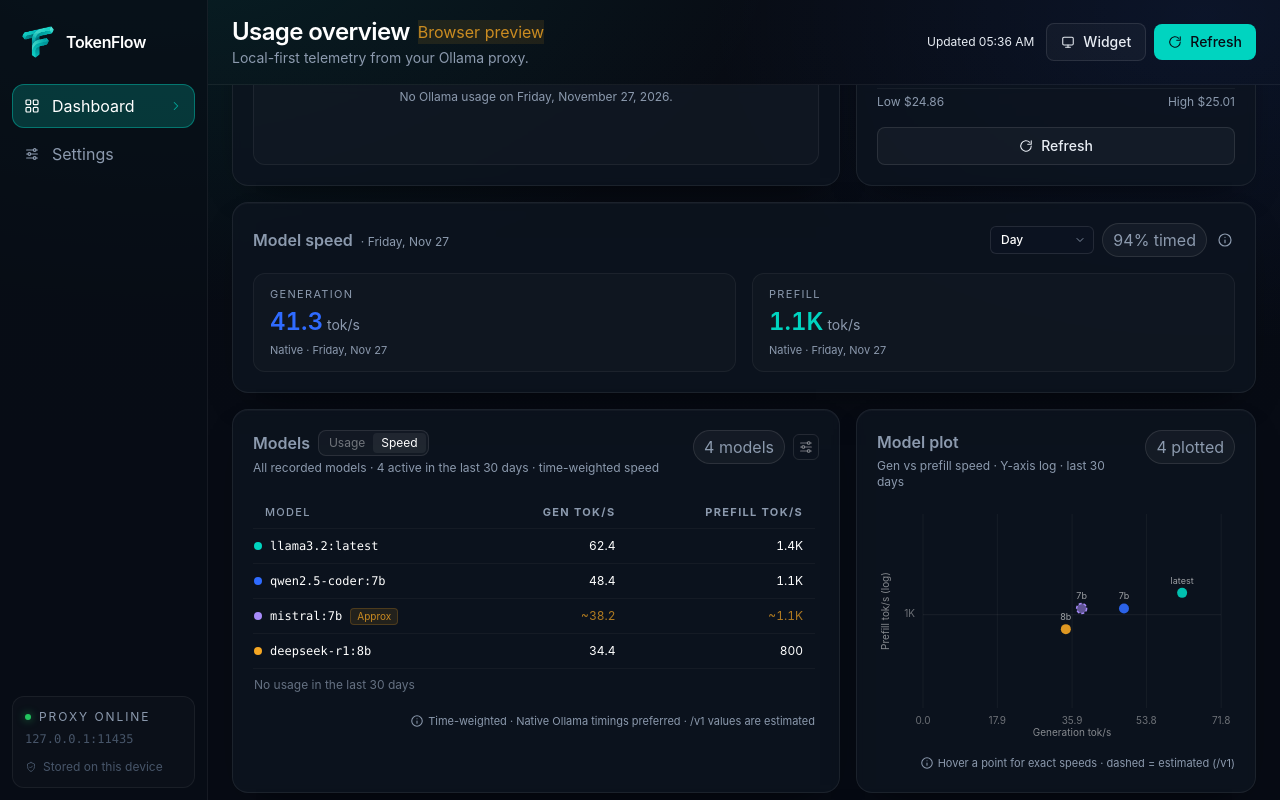
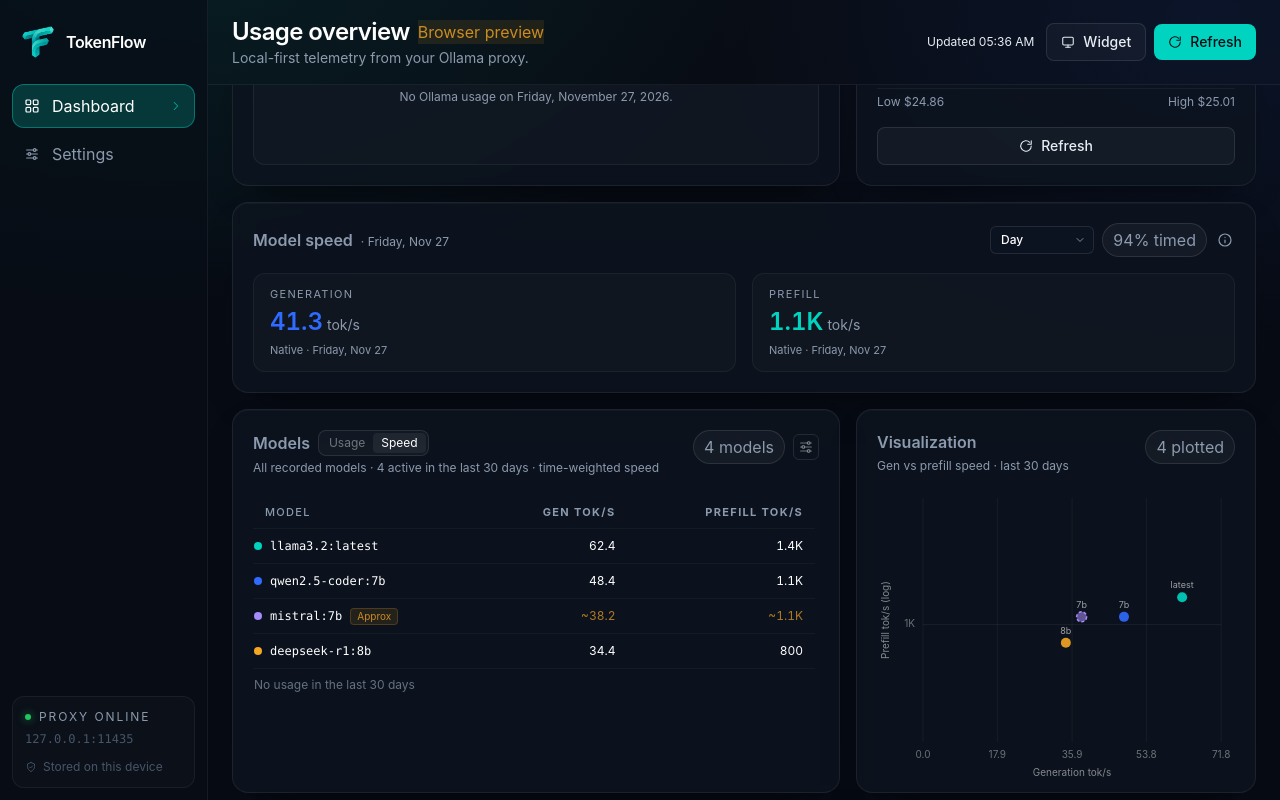
Before and after one commit to siddheshgunjal/TokenFlow, a React (Vite) app: page / in a window 1280 px wide. Both pictures are taken after a click on the tab "Speed". Built offline with nearby package versions, Linux system fonts and the light colour scheme.

Commit message:
Make plots size to container

```diff
--- a/src/components/ModelPlotCard.tsx
+++ b/src/components/ModelPlotCard.tsx
@@ -5,8 +5,7 @@ import { colorForModel, type ModelColor } from "../lib/modelColors";
 import type { ModelPerformanceEntry, ModelUsage } from "../lib/types";
 import { Icon } from "./Icons";
 
-/** Fixed plot height in px; the width is measured from the container. */
-const PLOT_HEIGHT = 236;
+/** Fixed plot area measured from the container; both axes are measured. */
 const MARGIN = { top: 12, right: 14, bottom: 30, left: 46 };
 
 interface Hover {
@@ -46,6 +45,7 @@ export function ModelPlotCard({
 }) {
   const containerRef = useRef<HTMLDivElement>(null);
   const [width, setWidth] = useState(0);
+  const [height, setHeight] = useState(0);
   const [hover, setHover] = useState<Hover | null>(null);
 
   useLayoutEffect(() => {
@@ -53,20 +53,22 @@ export function ModelPlotCard({
     if (!el) return;
     const ro = new ResizeObserver((entries) => {
       setWidth(entries[0].contentRect.width);
+      setHeight(entries[0].contentRect.height);
     });
     ro.observe(el);
     setWidth(el.clientWidth);
+    setHeight(el.clientHeight);
     return () => ro.disconnect();
   }, []);
 
   const plotW = Math.max(0, width - MARGIN.left - MARGIN.right);
-  const plotH = PLOT_HEIGHT - MARGIN.top - MARGIN.bottom;
+  const plotH = Math.max(0, height - MARGIN.top - MARGIN.bottom);
 
   const isSpeed = tab === "speed";
 
   const subtitle = isSpeed
-    ? `Gen vs prefill speed · Y-axis log · last ${rangeDays} days`
-    : "Cache hit rate by model · token-weighted";
+    ? `Gen vs prefill speed · last ${rangeDays} days`
+    : "Cache hit rate by model";
 
   // ---- Usage tab: bar chart of cache hit rate, in Usage-list order ----
   const bars = useMemo(
@@ -155,7 +157,7 @@ export function ModelPlotCard({
     <section className="card flex h-full min-h-0 flex-col p-5">
       <div className="flex items-start justify-between gap-3 shrink-0">
         <div className="min-w-0">
-          <h2 className="text-base font-semibold text-muted">Model plot</h2>
+          <h2 className="text-base font-semibold text-muted">Visualization</h2>
           <p className="mt-1 text-xs text-muted">{subtitle}</p>
         </div>
         {isSpeed && (
@@ -202,7 +204,7 @@ export function ModelPlotCard({
             <>
               <svg
                 width={width}
-                height={PLOT_HEIGHT}
+                height={height}
                 className="overflow-visible"
                 role="img"
                 aria-label={
@@ -261,17 +263,6 @@ export function ModelPlotCard({
           )}
         </div>
       )}
-
-      <p className="mt-2 flex items-center justify-end gap-1 text-[11px] text-muted">
-        <span className="inline-flex items-center">
-          <Icon name="info" className="h-3.5 w-3.5" />
-        </span>
-        <span>
-          {isSpeed
-            ? "Hover a point for exact speeds · dashed = estimated (/v1)"
-            : "Hover a bar for the model's cache hit rate"}
-        </span>
-      </p>
     </section>
   );
 }
@@ -365,7 +356,7 @@ function SpeedPlot({
       {/* Axis titles */}
       <text
         x={MARGIN.left + plotW / 2}
-        y={PLOT_HEIGHT - 2}
+        y={MARGIN.top + plotH + 34}
         textAnchor="middle"
         className="fill-white/50 text-[10px]"
       >
--- a/src/components/ModelSpeedList.tsx
+++ b/src/components/ModelSpeedList.tsx
@@ -1,10 +1,9 @@
 import { useMemo } from "react";
 
 import { formatRelative, formatTokensPerSecond } from "../lib/format";
-import { APPROX_TOOLTIP, THROUGHPUT_TOOLTIP } from "../lib/throughput";
+import { APPROX_TOOLTIP } from "../lib/throughput";
 import { colorForModel, type ModelColor } from "../lib/modelColors";
 import type { ModelPerformanceEntry } from "../lib/types";
-import { Icon } from "./Icons";
 
 /**
  * The Speed tab of the Models card. Shows per-model generation and prefill
@@ -78,18 +77,6 @@ export function ModelSpeedList({
           ))}
         </tbody>
       </table>
-      <p className="mt-3 flex items-center justify-end gap-1 text-[11px] text-muted">
-        <span className="inline-flex items-center">
-          <Icon name="info" className="h-3.5 w-3.5" />
-        </span>
-        <span
-          className="underline-offset-2 hover:underline"
-          title={THROUGHPUT_TOOLTIP}
-        >
-          Time-weighted · Native Ollama timings preferred · /v1 values are
-          estimated
-        </span>
-      </p>
     </div>
   );
 }
```
